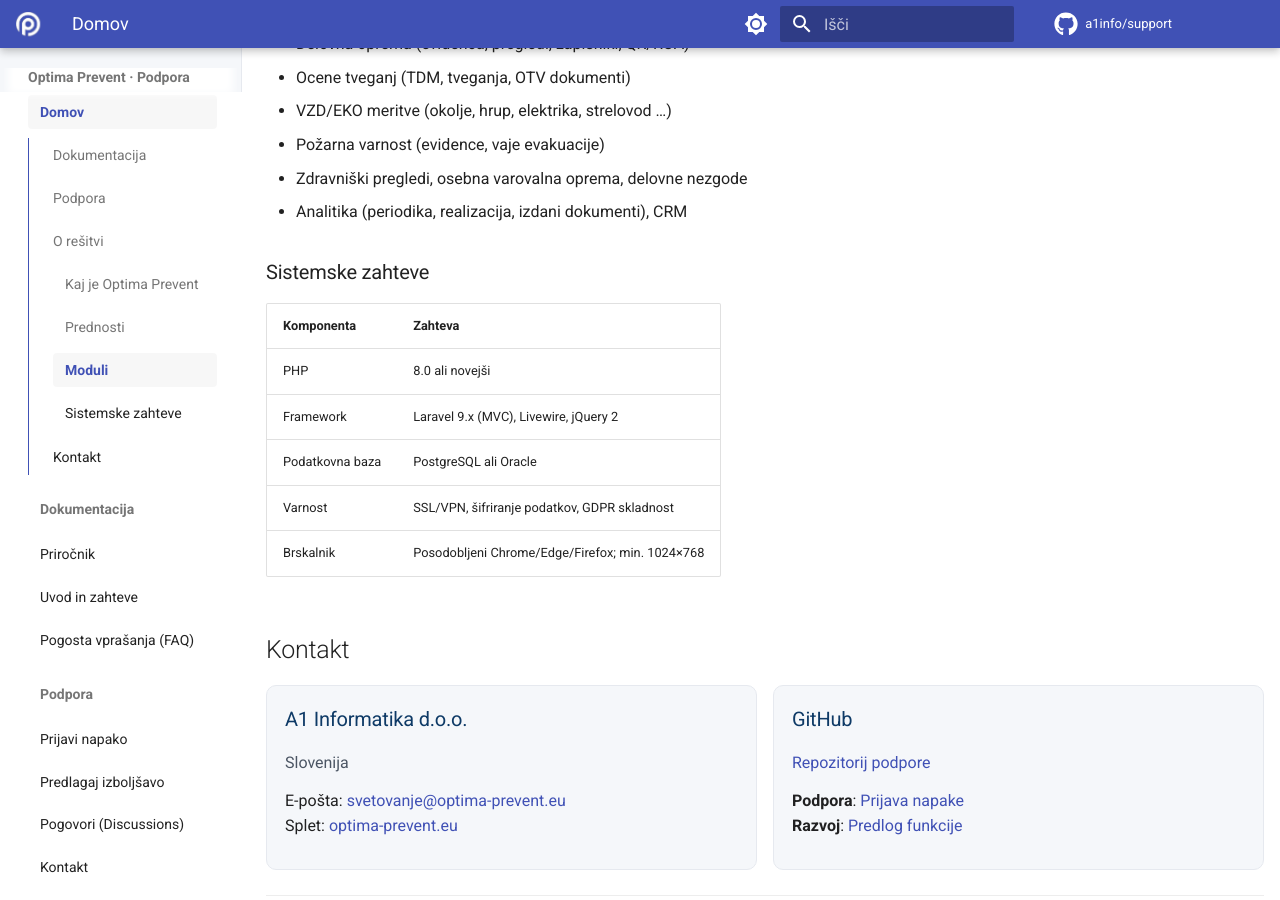
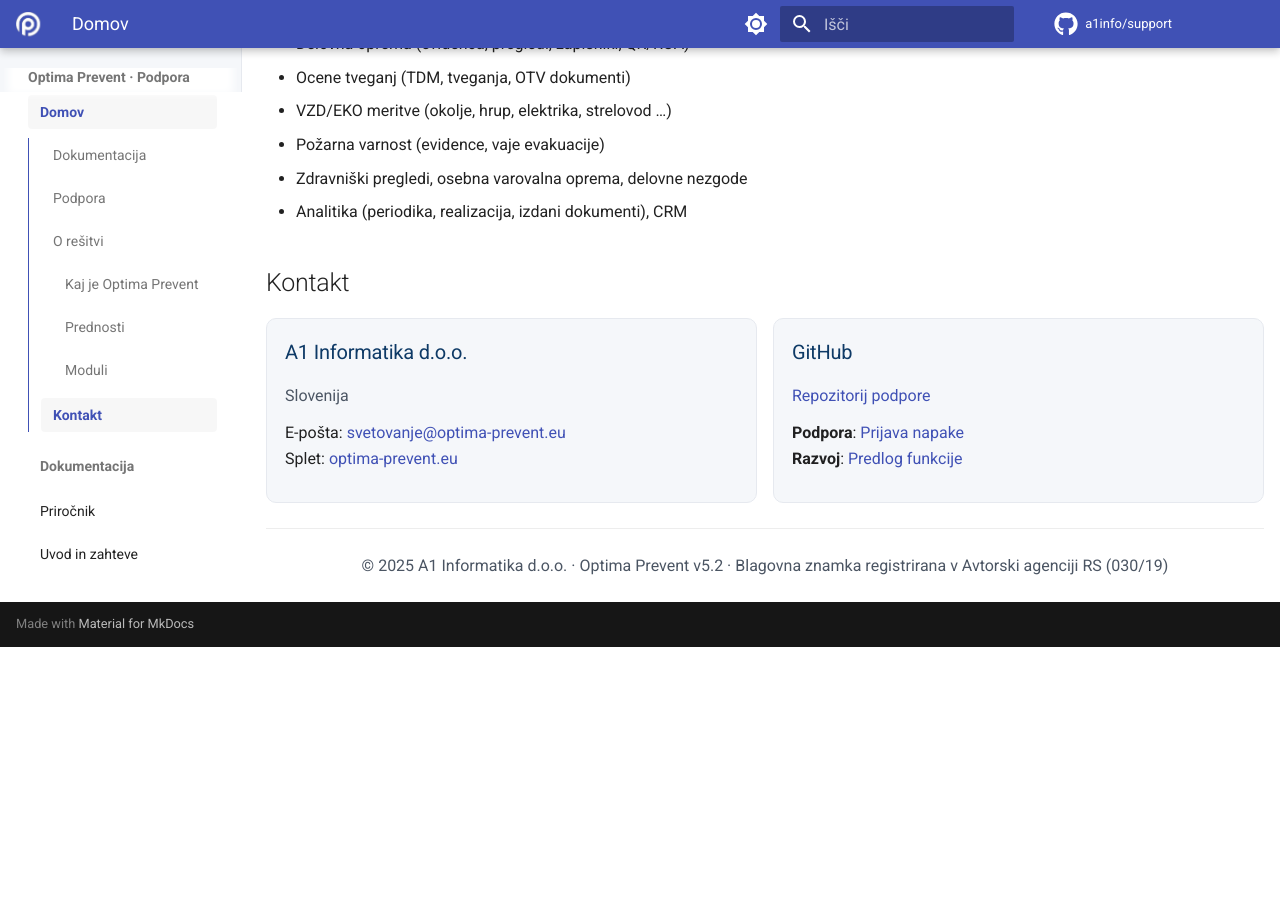
Before and after one commit to a1info/support, an MkDocs documentation site: the page built from docs/index.md, in a window 1280 px wide and 900 px high, scrolled down 2287 px. Built offline with MkDocs 1.6.1 and Material for MkDocs 9.7.7, drawn with Linux system fonts in a browser that asks for light colours; comment, search, counter and statistics services are not loaded; after the commit the page ends 2934 px from its top, so only the background shows below that; some of the changed text lies outside the part shown.

```diff
--- a/docs/index.md
+++ b/docs/index.md
@@ -28,7 +28,7 @@ Vsa navodila, vodiči in referenčna vsebina na enem mestu.
     <h3>Namestitev in konfiguracija</h3>
     <p>Tehnična navodila za vzpostavitev okolja in začetno nastavitev.</p>
     <ul>
-      <li><a href="manual/installation/">Navodila za namestitev</a></li>
+      <li><a href="manual/introduction/#namestitev">Navodila za namestitev</a></li>
       <li>Migracija podatkov</li>
       <li>Varnost in dostop</li>
     </ul>
@@ -43,10 +43,10 @@ Vsa navodila, vodiči in referenčna vsebina na enem mestu.
     </ul>
   </div>
   <div class="op-card">
-    <h3>Celotni priročnik</h3>
-    <p>Polna referenčna dokumentacija za tisk ali offline.</p>
+    <h3>Pogosta vprašanja</h3>
+    <p>Odgovori na najpogostejša vprašanja in reševanje težav.</p>
     <ul>
-      <li><a href="manual-sl/">Odpri celotni priročnik</a></li>
+      <li><a href="manual/faq/">Odpri FAQ</a></li>
       <li><a href="CHANGELOG/">Dnevnik sprememb</a></li>
     </ul>
   </div>
@@ -56,7 +56,7 @@ Vsa navodila, vodiči in referenčna vsebina na enem mestu.
 
 Kanal za prijavo napak in predlogov ter hiter kontakt s podporo.
 
-<div class="op-grid">
+<div class="op-grid" id="podpora">
   <div class="op-card">
     <h3>Prijava napake</h3>
     <p>Opazili ste težavo ali napako v delovanju?</p>
@@ -108,16 +108,6 @@ Optima Prevent je celovita EHS platforma za varnost in zdravje pri delu (VZD), p
 - Zdravniški pregledi, osebna varovalna oprema, delovne nezgode
 - Analitika (periodika, realizacija, izdani dokumenti), CRM
 
-### Sistemske zahteve
-
-| Komponenta | Zahteva |
-| --- | --- |
-| PHP | 8.0 ali novejši |
-| Framework | Laravel 9.x (MVC), Livewire, jQuery 2 |
-| Podatkovna baza | PostgreSQL ali Oracle |
-| Varnost | SSL/VPN, šifriranje podatkov, GDPR skladnost |
-| Brskalnik | Posodobljeni Chrome/Edge/Firefox; min. 1024×768 |
-
 ## Kontakt
 
 <div class="op-grid">
```
